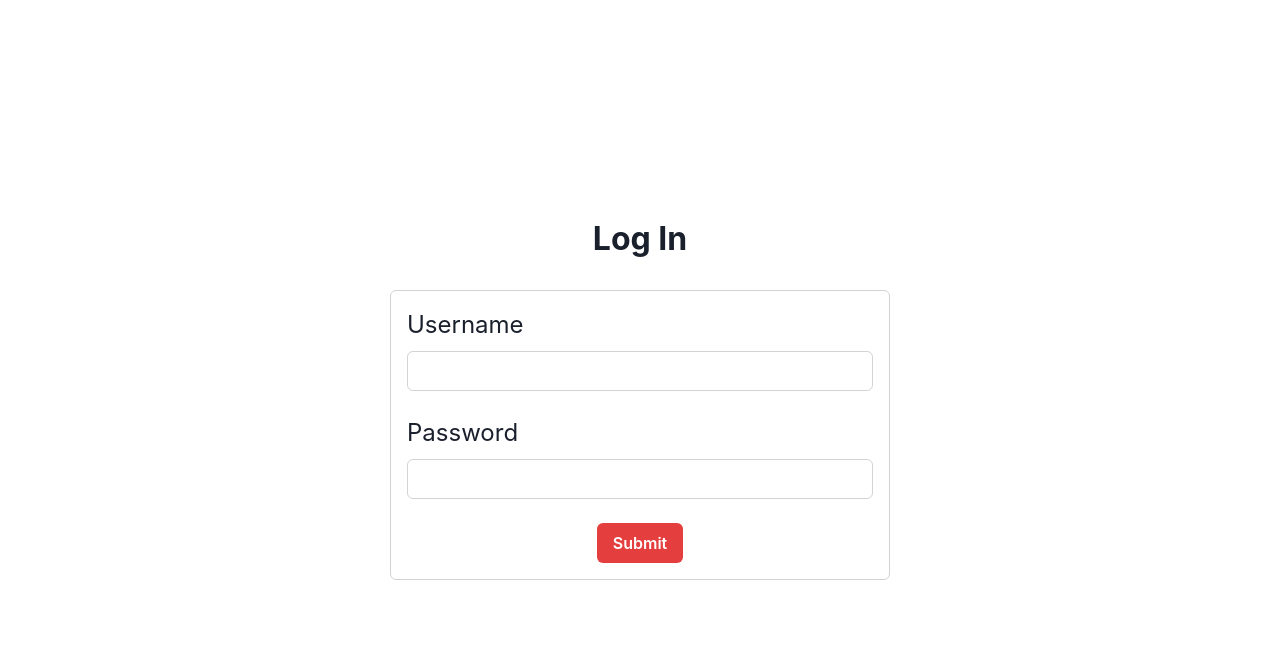
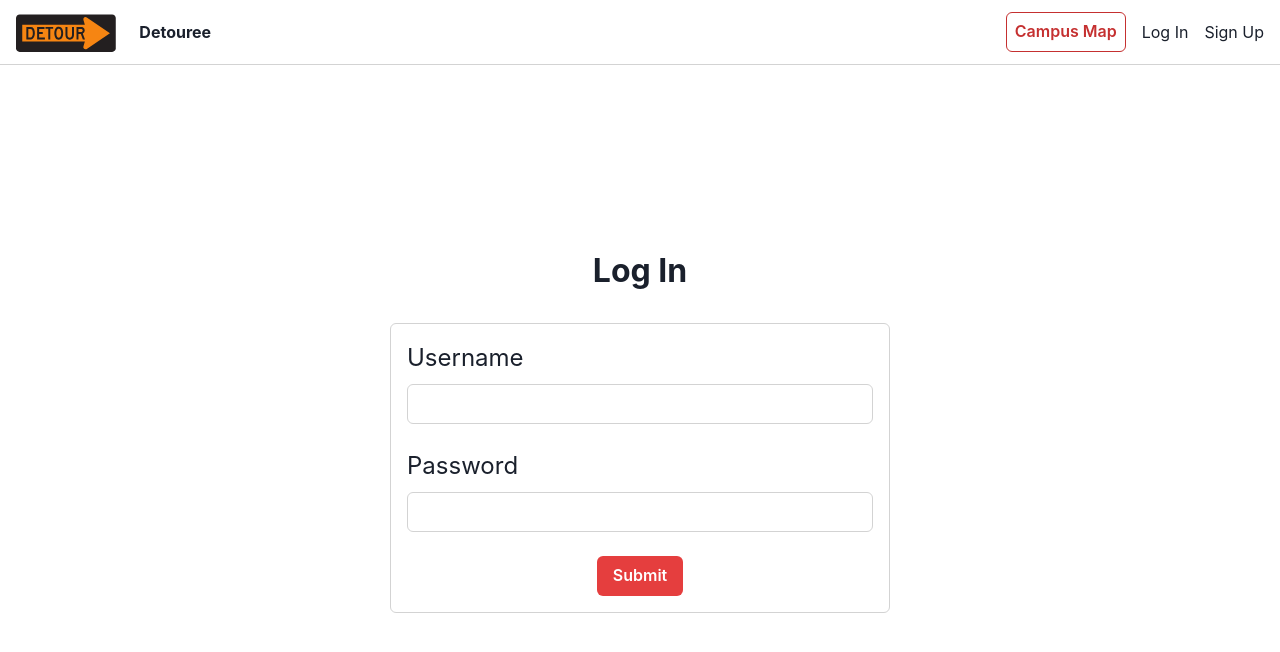
Before and after one commit to AkashBhave/detouree, a Next.js app in the folder web/: page /log-in in a window 1280 px wide. Shown: the top 652 px of the page. Built offline with nearby package versions, Linux system fonts and the light colour scheme.

Commit message:
Design and display header component

```diff
--- a/web/pages/_app.tsx
+++ b/web/pages/_app.tsx
@@ -1,11 +1,85 @@
+import { useEffect, useState } from "react";
+import type { AppProps } from "next/app";
+import {
+  Box,
+  Button,
+  Flex,
+  Text,
+  HStack,
+  VStack,
+  Link as CLink,
+  ChakraProvider,
+} from "@chakra-ui/react";
+import { useRouter } from "next/router";
+import Link from "next/link";
 import "@/styles/globals.css";
-import type { AppProps } from "next/app";
-import { ChakraProvider } from "@chakra-ui/react";
 
 export default function App({ Component, pageProps }: AppProps) {
+  const [isUser, setIsUser] = useState<boolean>();
+  useEffect(() => {
+    const u = localStorage.getItem("user");
+    setIsUser(u != null);
+  }, []);
+
+  const router = useRouter();
+
   return (
     <ChakraProvider>
-      <Component {...pageProps} />
+      <Flex m={0} p={0} flexDir="column" h="full">
+        <Flex
+          px={4}
+          py={3}
+          borderBottom="1px solid lightgray"
+          align="center"
+          justify="space-between"
+          id="header"
+        >
+          <Flex flexDir="row" align="center">
+            <img
+              src="/detour.svg"
+              style={{ height: "50px", marginTop: "-10px" }}
+            />
+            <Text fontWeight="bold" marginLeft="-10px">
+              Detouree
+            </Text>
+          </Flex>
+          <HStack spacing={4}>
+            <Link passHref href="/">
+              <Button variant="outline" colorScheme="red" px={2}>
+                <CLink as="span">Campus Map</CLink>
+              </Button>
+            </Link>
+            {isUser === undefined ? null : isUser === false ? (
+              <>
+                <Link passHref href="/log-in">
+                  <CLink as="span">Log In</CLink>
+                </Link>
+                <Link passHref href="/sign-up">
+                  <CLink as="span">Sign Up</CLink>
+                </Link>
+              </>
+            ) : (
+              <>
+                <Link passHref href="/account">
+                  <CLink as="span">Account</CLink>
+                </Link>
+                <CLink
+                  as="span"
+                  onClick={() => {
+                    localStorage.removeItem("user");
+                    window.location.href = "/log-in";
+                  }}
+                >
+                  Log Out
+                </CLink>
+              </>
+            )}
+          </HStack>
+        </Flex>
+        <Box m={0} p={0} flexGrow={1} h="full">
+          <Component {...pageProps} />
+        </Box>
+      </Flex>
     </ChakraProvider>
   );
 }
--- a/web/pages/log-in.tsx
+++ b/web/pages/log-in.tsx
@@ -9,12 +9,15 @@ import {
   VStack,
   Button,
 } from "@chakra-ui/react";
+import { useRouter } from "next/router";
 import Head from "next/head";
 import axios from "axios";
 
 const Home = () => {
   const [username, setUsername] = useState("");
   const [password, setPassword] = useState("");
+
+  const router = useRouter();
 
   const submit = () => {
     if (username == "" || password == "") return;
@@ -23,8 +26,11 @@ const Home = () => {
       .then((res) => {
         const user = res.data;
         localStorage.setItem("user", JSON.stringify(user));
+        window.location.href = "/account";
       })
-      .catch((err) => {});
+      .catch((err) => {
+        alert("ERROR");
+      });
   };
 
   return (
--- a/web/styles/globals.css
+++ b/web/styles/globals.css
@@ -1,7 +1,14 @@
 html,
-body,
-#__next {
+body {
+  margin: 0;
+  padding: 0;
   max-width: 100vw;
   overflow-x: hidden;
   height: 100%;
 }
+
+#__next {
+  margin: 0;
+  padding: 0;
+  height: 100%;
+}
```
Also changed, not shown: web/public/detour.svg (added).
